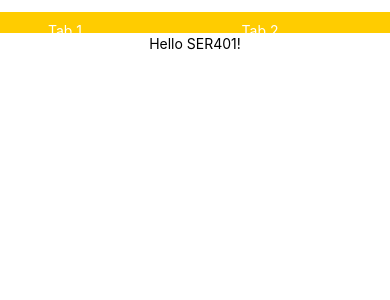
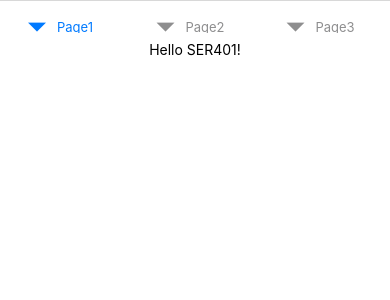
Before and after one commit to amansharma96/SER401Team15, a React Native app in the folder EmergencyDataCollectionApp/: screen / in a window 390 px wide. Shown: the top 300 px of the page. Built offline with nearby package versions, Linux system fonts and the light colour scheme.

Commit message:
Added ReactNavigation

```diff
--- a/EmergencyDataCollectionApp/App.js
+++ b/EmergencyDataCollectionApp/App.js
@@ -1,11 +1,11 @@
 import { StatusBar } from 'expo-status-bar';
 import { SafeAreaView, StyleSheet, Text, View } from 'react-native';
 import NavigationBar from './components/navigation/NavigationBar';
+import { NavigationContainer } from '@react-navigation/native';
 
 export default function App() {
   return (
     <SafeAreaView>
-      <View style={{height: '21%'}}></View>
       <NavigationBar></NavigationBar>
       <View style={styles.container}>
         <Text>Hello SER401!</Text>
--- a/EmergencyDataCollectionApp/components/navigation/NavigationBar.js
+++ b/EmergencyDataCollectionApp/components/navigation/NavigationBar.js
@@ -1,60 +1,44 @@
-import React from "react";
-import { Pressable, StyleSheet, View, Text, SafeAreaView } from "react-native";
+import * as React from 'react';
+import { Text, View } from 'react-native';
+import { NavigationContainer } from '@react-navigation/native';
+import { createBottomTabNavigator } from '@react-navigation/bottom-tabs';
 
-const NavigationBar = () => {
-    // Event handler for clicks
-    const handleClick1 = () => {
-        alert('Tab 1 has been clicked!');
-        console.log()
-    }
-    const handleClick2 = () => {
-        alert('Tab 2 has been clicked!');
-        console.log()
-    }
-    return (
-        // for each button needed, add a "pressable"
-        <View
-            style={[
-                styles.container,
-                {
-                flexDirection: 'row',
-                },
-            ]}>
-            <View style={{flex: 1}}>
-                <Pressable
-                    onPress={() => handleClick1()}
-                    style={{
-                        top: '1%',
-                        backgroundColor: '#ffcc00',
-                        width: '100%'}}
-                    >
-                    <Text style={{color: 'white', textAlign: 'center', padding: 10}}>
-                        Tab 1
-                    </Text>
-                </Pressable>
-            </View>
-            <View style={{flex: 2}}>
-                <Pressable
-                    onPress={() => handleClick2()}
-                    style={{
-                        top: '1%',
-                        backgroundColor: '#ffcc00',
-                        width: '100%'}}
-                    >
-                    <Text style={{color: 'white', textAlign: 'center', padding: 10}}>
-                        Tab 2
-                    </Text>
-                </Pressable>
-            </View>
-        </View>
-
-    );
+function Page1() {
+  return (
+    <View style={{ flex: 1, justifyContent: 'center', alignItems: 'center', }}>
+      <Text>Page1!</Text>
+    </View>
+  );
 }
 
-const styles = StyleSheet.create({
-    container: {
-      flex: 1
-    },
-  });
+function Page2() {
+  return (
+    <View style={{ flex: 1, justifyContent: 'center', alignItems: 'center' }}>
+      <Text>Page2!</Text>
+    </View>
+  );
+}
+
+function Page3() {
+    return (
+      <View style={{ flex: 1, justifyContent: 'center', alignItems: 'center' }}>
+        <Text>Page3!</Text>
+      </View>
+    );
+  }
+
+const Tab = createBottomTabNavigator();
+
+function NavigationBar() {
+  return (
+    <NavigationContainer>
+      <Tab.Navigator>
+        <Tab.Screen name="Page1" component={Page1} />
+        <Tab.Screen name="Page2" component={Page2} />
+        <Tab.Screen name="Page3" component={Page3} />
+      </Tab.Navigator>
+    </NavigationContainer>
+  );
+}
 
 export default NavigationBar;
```
Also changed, not shown: EmergencyDataCollectionApp/components/navigation/Button.js (added, +33 -0 lines), EmergencyDataCollectionApp/package.json (+9 -2 lines), 1 other file (tests, documents, lock files or other folders).
